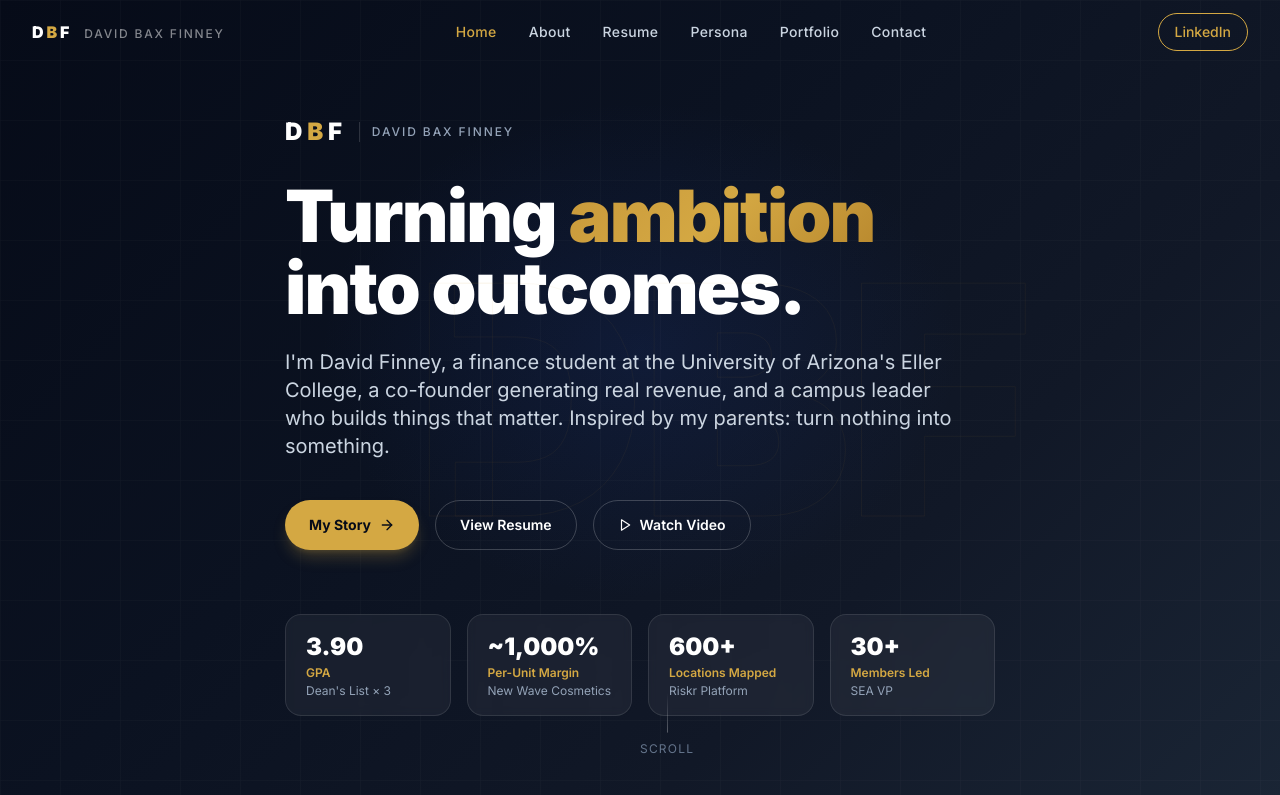
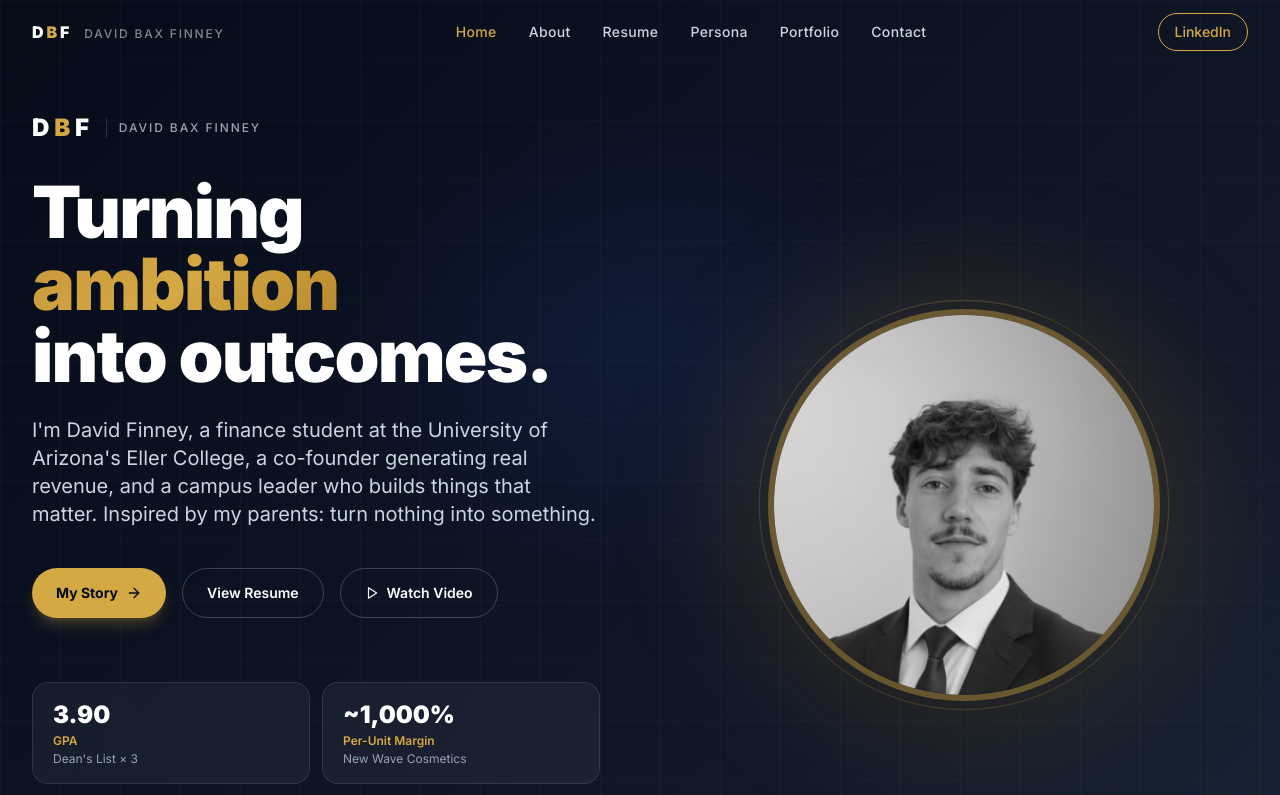
Before and after one commit to dfin13/davidbaxfinney, a Next.js app: page / in a window 1280 px wide. Shown: the top 795 px of the page. Built offline with nearby package versions, Linux system fonts and the light colour scheme.

Commit message:
Hero: two-column layout with large circular headshot on right

```diff
--- a/app/page.tsx
+++ b/app/page.tsx
@@ -80,23 +80,10 @@ export default function Home() {
         </div>
 
         <div className="relative max-w-7xl mx-auto px-6 lg:px-8 pt-28 pb-20">
-          {/* DBF watermark */}
-          <div
-            className="absolute right-0 top-1/2 -translate-y-1/2 pointer-events-none select-none hidden lg:block"
-            aria-hidden="true"
-            style={{
-              fontSize: "20rem",
-              fontWeight: 900,
-              letterSpacing: "-0.02em",
-              color: "transparent",
-              WebkitTextStroke: "1px rgba(200,152,58,0.06)",
-              lineHeight: 1,
-            }}
-          >
-            DBF
-          </div>
+          <div className="grid lg:grid-cols-2 gap-12 lg:gap-20 items-center">
 
-          <div className="max-w-4xl">
+            {/* Left: text */}
+            <div>
               <motion.div
                 initial={{ opacity: 0, y: 16 }}
                 animate={{ opacity: 1, y: 0 }}
@@ -128,7 +115,7 @@ export default function Home() {
                 initial={{ opacity: 0, y: 20 }}
                 animate={{ opacity: 1, y: 0 }}
                 transition={{ duration: 0.6, delay: 0.2, ease: [0.25, 0.46, 0.45, 0.94] }}
-              className="text-lg sm:text-xl text-slate-300 leading-relaxed max-w-2xl mb-10"
+                className="text-lg sm:text-xl text-slate-300 leading-relaxed mb-10"
               >
                 I&apos;m David Finney, a finance student at the University of Arizona&apos;s Eller College,
                 a co-founder generating real revenue, and a campus leader who builds things that matter.
@@ -164,7 +151,7 @@ export default function Home() {
               </motion.div>
 
               {/* Stats */}
-            <div className="grid grid-cols-2 lg:grid-cols-4 gap-3 md:gap-4">
+              <div className="grid grid-cols-2 gap-3">
                 {stats.map((s, i) => (
                   <motion.div
                     key={s.value}
@@ -179,6 +166,27 @@ export default function Home() {
                   </motion.div>
                 ))}
               </div>
+            </div>
+
+            {/* Right: headshot */}
+            <motion.div
+              initial={{ opacity: 0, scale: 0.95 }}
+              animate={{ opacity: 1, scale: 1 }}
+              transition={{ duration: 0.7, delay: 0.15, ease: [0.25, 0.46, 0.45, 0.94] }}
+              className="hidden lg:flex justify-center items-center"
+            >
+              <div className="relative">
+                {/* Glow */}
+                <div className="absolute inset-0 rounded-full bg-gold-400/20 blur-3xl scale-110 pointer-events-none" />
+                {/* Ring decoration */}
+                <div className="absolute inset-0 rounded-full border border-gold-400/20 scale-[1.08] pointer-events-none" />
+                {/* Photo */}
+                <div className="relative w-[380px] h-[380px] rounded-full overflow-hidden ring-2 ring-gold-400/40 ring-offset-4 ring-offset-transparent shadow-2xl">
+                  <img src="/headshot.png" alt="David Finney" className="w-full h-full object-cover" />
+                </div>
+              </div>
+            </motion.div>
+
           </div>
         </div>
 
```
Lines whose indentation alone changed are shown as unchanged.
